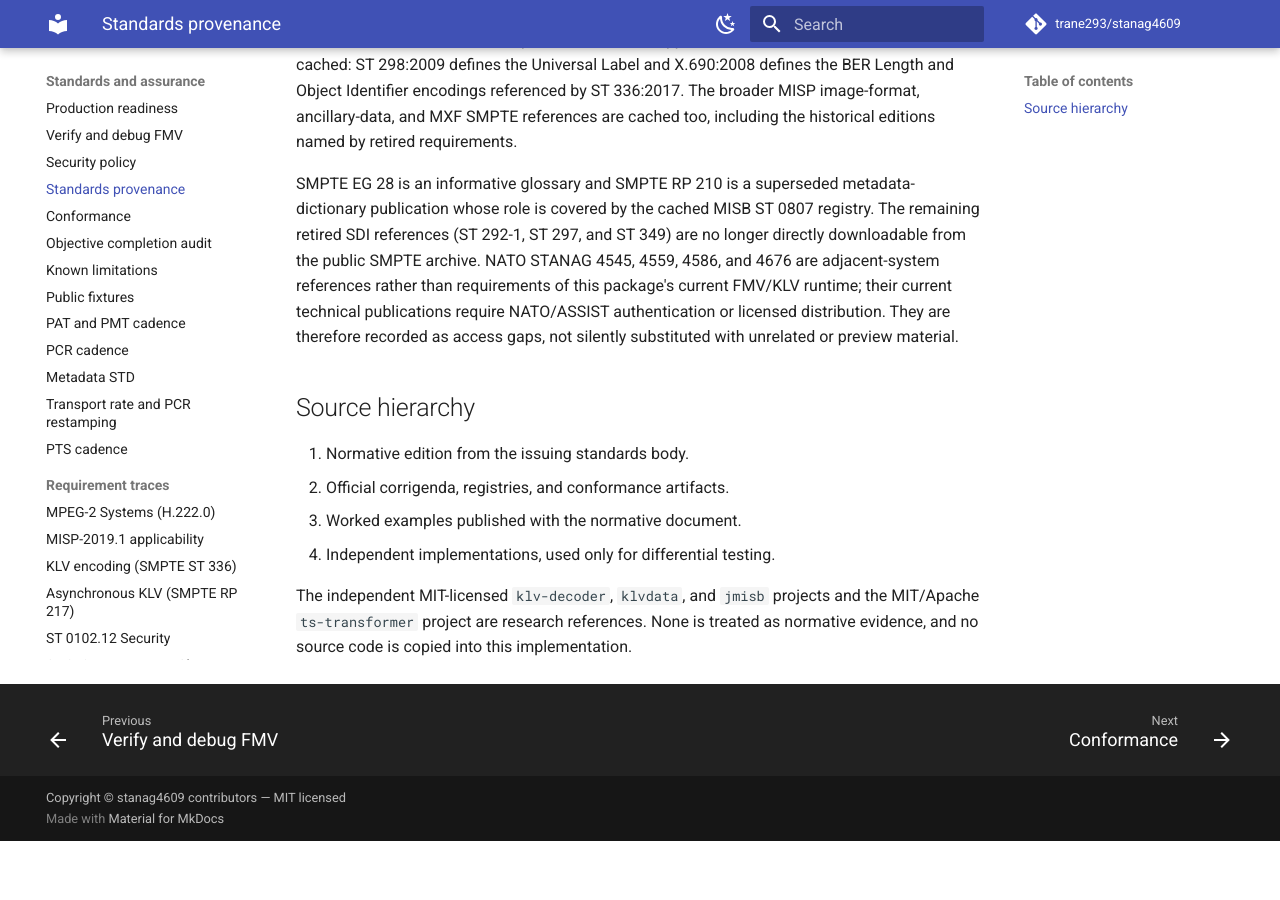
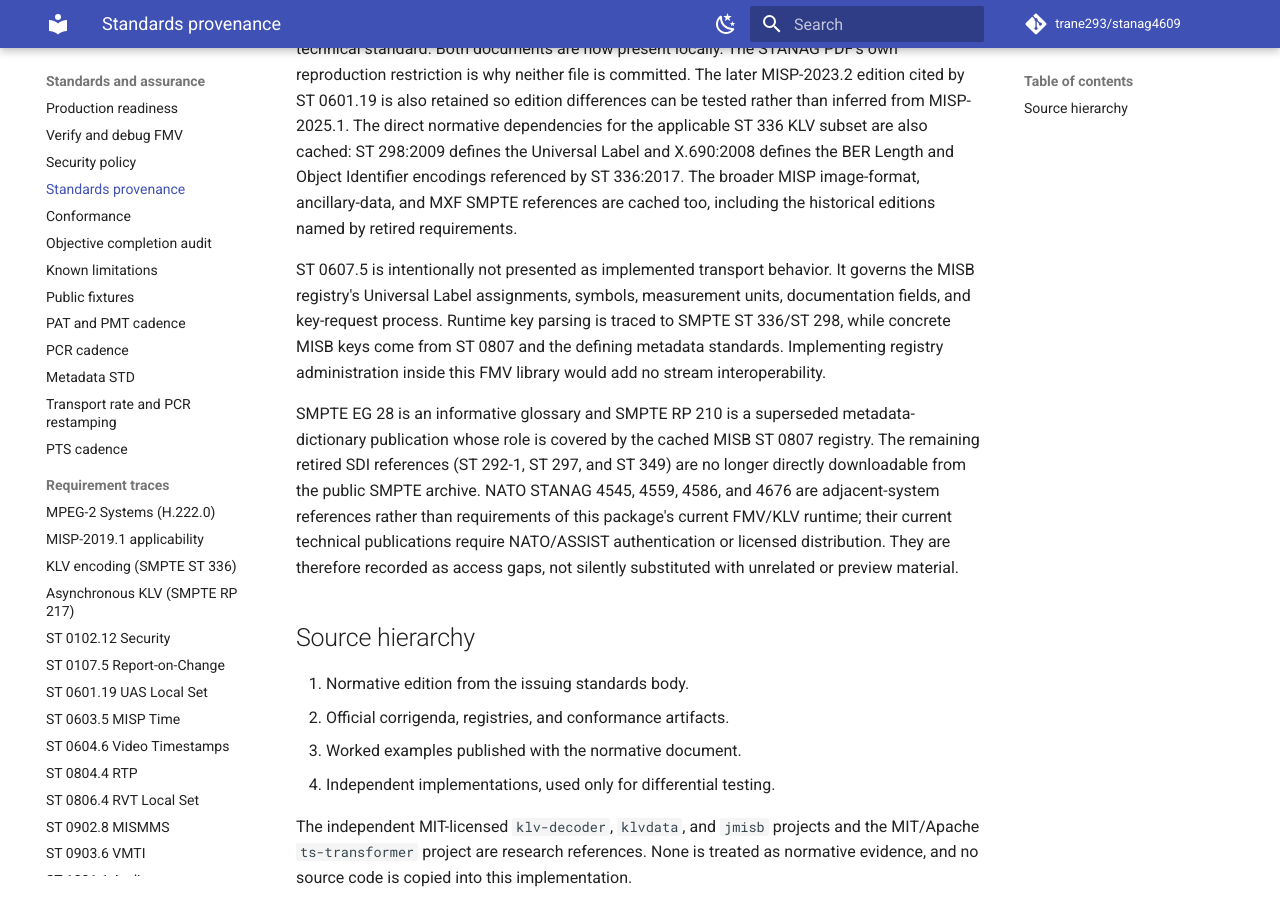
Before and after one commit to trane293/stanag4609, an MkDocs documentation site: the page built from docs/STANDARDS.md, in a window 1280 px wide and 900 px high, scrolled down 3203 px. Built offline with MkDocs 1.6.1 and Material for MkDocs 9.7.7, drawn with Linux system fonts in a browser that asks for light colours; comment, search, counter and statistics services are not loaded; before the commit the page ends 4044 px from its top, so only the background shows below that; some of the changed text lies outside the part shown.

Commit message:
docs(standards): correct ST 0607 scope

```diff
--- a/docs/STANDARDS.md
+++ b/docs/STANDARDS.md
@@ -38,7 +38,8 @@ omitting a requirement or minimum metadata group.
 | ITU-T H.264 / ISO/IEC 14496-10 | 04/2017 (MISP-adopted); 02/2014 retained | AVC sequence syntax and exact level signalling | Downloaded from ITU |
 | ITU-T H.265 / ISO/IEC 23008-2 | 02/2018 | HEVC sequence syntax | Downloaded from ITU |
 | ITU-T H.222.0 / ISO/IEC 13818-1 | 10/2014 | MPEG-2 Systems and metadata AU syntax | Downloaded from ITU |
-| MISB ST 0603 / 0604 / 0607 | Current registry versions | Time and transport compliance | Downloaded from official registry |
+| MISB ST 0603 / 0604 | Current registry versions | MISP time and embedded video timestamps | Downloaded from official registry |
+| MISB ST 0607 | 0607.5, 28 February 2019 | Governance and administration of the MISB KLV Metadata Registry; not a transport runtime profile | Downloaded from official registry |
 | MISB ST 0102 / 1204 | ST 0102.12 / ST 1204.3 | Nested Security metadata and MIIS identity | Downloaded from official registry |
 | MISB ST 1607 | 1607.2, 11 June 2025 | Segment/Amend metadata hierarchy and security/MISP rules | Downloaded from official registry |
 | MISB ST 0807 | 0807.27 | KLV registry | Downloaded from official registry |
@@ -62,6 +63,13 @@ BER Length and Object Identifier encodings referenced by ST 336:2017. The
 broader MISP image-format, ancillary-data, and MXF SMPTE references are cached
 too, including the historical editions named by retired requirements.
 
+ST 0607.5 is intentionally not presented as implemented transport behavior. It
+governs the MISB registry's Universal Label assignments, symbols, measurement
+units, documentation fields, and key-request process. Runtime key parsing is
+traced to SMPTE ST 336/ST 298, while concrete MISB keys come from ST 0807 and
+the defining metadata standards. Implementing registry administration inside
+this FMV library would add no stream interoperability.
+
 SMPTE EG 28 is an informative glossary and SMPTE RP 210 is a superseded
 metadata-dictionary publication whose role is covered by the cached MISB ST
 0807 registry. The remaining retired SDI references (ST 292-1, ST 297, and ST
```
Also changed, not shown: CHANGELOG.md (+4 -0 lines), 2 other files.
